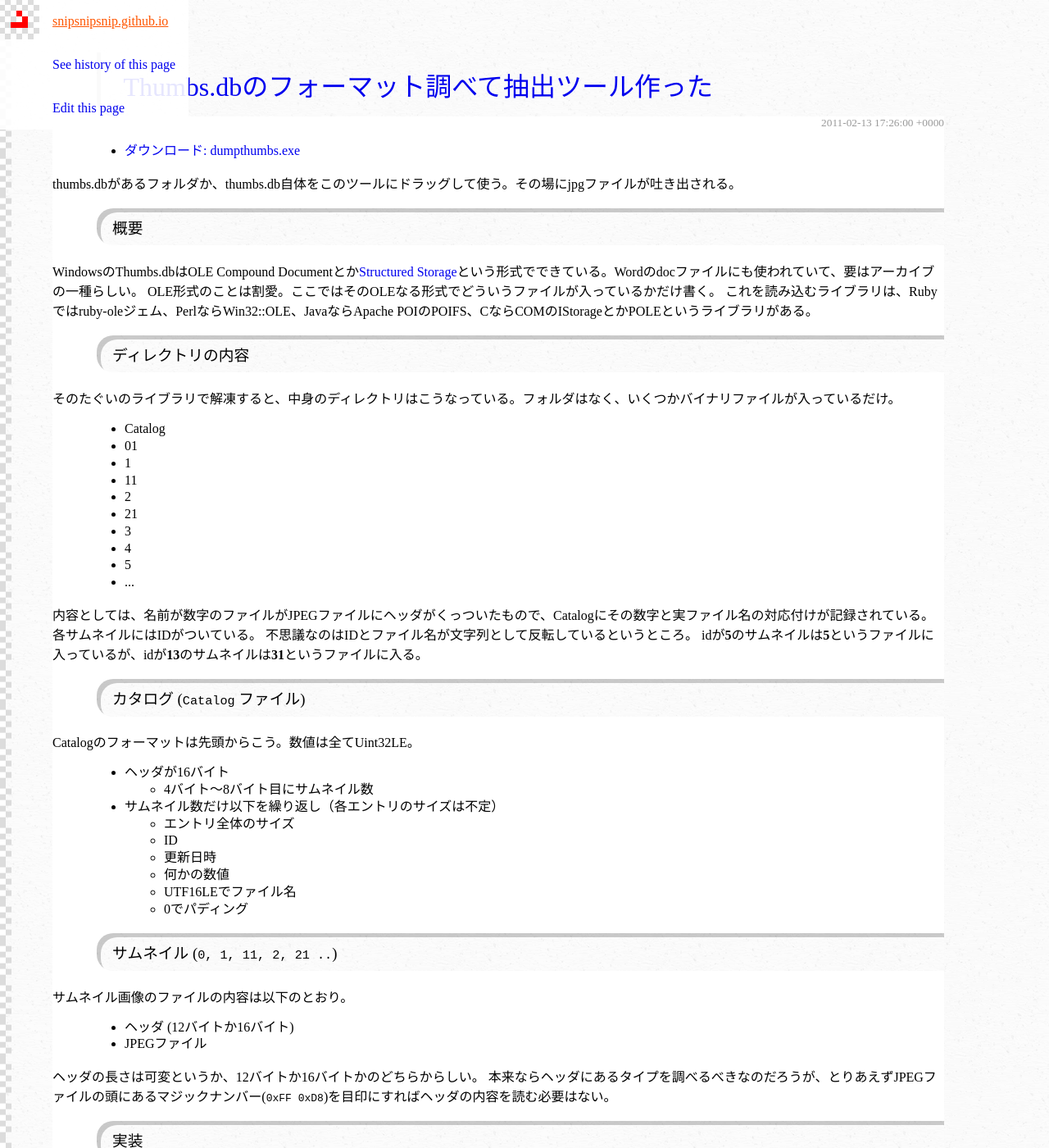
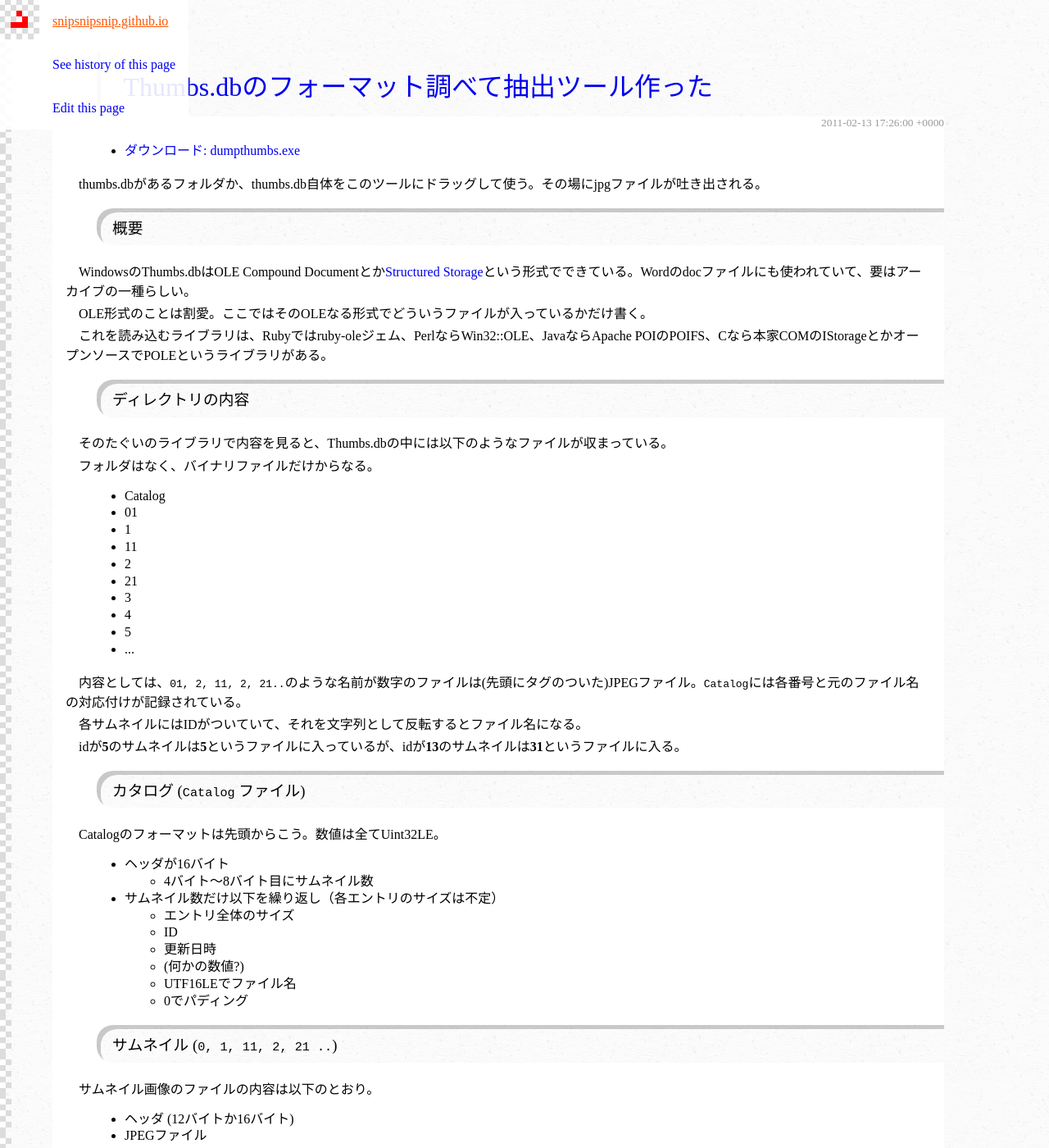
Before and after one commit to snipsnipsnip/snipsnipsnip.github.io, a Jekyll site: the page built from _posts/2011-02-14-format-of-a-thumbs-db-and-its-extractor.html, in a window 1280 px wide and 1400 px high. Shown: the whole window at 82% size. Built offline with Jekyll 4.4.1, drawn with Linux system fonts in a browser that asks for light colours; comment, search, counter and statistics services are not loaded; a style sheet for code colours, icons or effects is not loaded; some of the changed text lies outside the part shown.

Commit message:
Update 2011-02-14-format-of-a-thumbs-db-and-its-extractor.html

```diff
--- a/_posts/2011-02-14-format-of-a-thumbs-db-and-its-extractor.html
+++ b/_posts/2011-02-14-format-of-a-thumbs-db-and-its-extractor.html
@@ -2,22 +2,23 @@
 layout: page
 title: Thumbs.dbのフォーマット調べて抽出ツール作った
 date: 2011-02-14 02:26+0900
-excerpt: <a href="https://gist.github.com/raw/819809/7df6a9196a000caab8e9383b897a3d75ccb890b1/dumpthumbs.exe">dumpthumbs.exe</a><br/>要はアーカイブの一種らしい。
+excerpt: <a href="https://gist.github.com/raw/819809/7df6a9196a000caab8e9383b897a3d75ccb890b1/dumpthumbs.exe">dumpthumbs.exe</a><br/>要はjpgファイルをまとめたzipみたいな物らしい。
 ---
 <ul><li><a href="https://gist.github.com/raw/819809/7df6a9196a000caab8e9383b897a3d75ccb890b1/dumpthumbs.exe">ダウンロード: dumpthumbs.exe</a></li></ul>
 
-thumbs.dbがあるフォルダか、thumbs.db自体をこのツールにドラッグして使う。その場にjpgファイルが吐き出される。
+<p>thumbs.dbがあるフォルダか、thumbs.db自体をこのツールにドラッグして使う。その場にjpgファイルが吐き出される。
 
 <h3>概要</h3>
 
-WindowsのThumbs.dbはOLE Compound Documentとか<a href="http://msdn.microsoft.com/en-us/library/aa380369(VS.85).aspx">Structured Storage</a>という形式でできている。Wordのdocファイルにも使われていて、要はアーカイブの一種らしい。
+<p>WindowsのThumbs.dbはOLE Compound Documentとか<a href="http://msdn.microsoft.com/en-us/library/aa380369(VS.85).aspx">Structured Storage</a>という形式でできている。Wordのdocファイルにも使われていて、要はアーカイブの一種らしい。
 
-OLE形式のことは割愛。ここではそのOLEなる形式でどういうファイルが入っているかだけ書く。
+<p>OLE形式のことは割愛。ここではそのOLEなる形式でどういうファイルが入っているかだけ書く。
 
-これを読み込むライブラリは、Rubyではruby-oleジェム、PerlならWin32::OLE、JavaならApache POIのPOIFS、CならCOMのIStorageとかPOLEというライブラリがある。
+<p>これを読み込むライブラリは、Rubyではruby-oleジェム、PerlならWin32::OLE、JavaならApache POIのPOIFS、Cなら本家COMのIStorageとかオープンソースでPOLEというライブラリがある。
 
 <h3>ディレクトリの内容</h3>
-そのたぐいのライブラリで解凍すると、中身のディレクトリはこうなっている。フォルダはなく、いくつかバイナリファイルが入っているだけ。
+<p>そのたぐいのライブラリで内容を見ると、Thumbs.dbの中には以下のようなファイルが収まっている。
+<p>フォルダはなく、バイナリファイルだけからなる。
 <ul>
 	<li>Catalog</li>
 	<li>01</li>
@@ -30,15 +31,13 @@ OLE形式のことは割愛。ここではそのOLEなる形式でどういう
 	<li>5</li>
 	<li>...</li>
 </ul>
-内容としては、名前が数字のファイルがJPEGファイルにヘッダがくっついたもので、Catalogにその数字と実ファイル名の対応付けが記録されている。
+<p>内容としては、<tt>01, 2, 11, 2, 21..</tt>のような名前が数字のファイルは(先頭にタグのついた)JPEGファイル。<tt>Catalog</tt>には各番号と元のファイル名の対応付けが記録されている。
 
-各サムネイルにはIDがついている。
+<p>各サムネイルにはIDがついていて、それを文字列として反転するとファイル名になる。
 
-不思議なのはIDとファイル名が文字列として反転しているというところ。
-
-idが<strong>5</strong>のサムネイルは<strong>5</strong>というファイルに入っているが、idが<strong>13</strong>のサムネイルは<strong>31</strong>というファイルに入る。
+<p>idが<strong>5</strong>のサムネイルは<strong>5</strong>というファイルに入っているが、idが<strong>13</strong>のサムネイルは<strong>31</strong>というファイルに入る。
 <h3>カタログ (<tt>Catalog</tt> ファイル)</h3>
-Catalogのフォーマットは先頭からこう。数値は全てUint32LE。
+<p>Catalogのフォーマットは先頭からこう。数値は全てUint32LE。
 <ul>
 	<li>ヘッダが16バイト
 <ul>
@@ -50,39 +49,40 @@ Catalogのフォーマットは先頭からこう。数値は全てUint32LE。
 	<li>エントリ全体のサイズ</li>
 	<li>ID</li>
 	<li>更新日時</li>
-	<li>何かの数値</li>
+	<li>(何かの数値?)</li>
 	<li>UTF16LEでファイル名</li>
 	<li>0でパディング</li>
 </ul>
 </li>
 </ul>
 <h3>サムネイル (<tt>0, 1, 11, 2, 21 ..</tt>)</h3>
-サムネイル画像のファイルの内容は以下のとおり。
+<p>サムネイル画像のファイルの内容は以下のとおり。
 <ul>
 	<li>ヘッダ (12バイトか16バイト)</li>
 	<li>JPEGファイル</li>
 </ul>
 
-ヘッダの長さは可変というか、12バイトか16バイトかのどちらからしい。
+<p>ヘッダの長さは可変。12バイトか16バイトかのどちらからしい。
 
-本来ならヘッダにあるタイプを調べるべきなのだろうが、とりあえずJPEGファイルの頭にあるマジックナンバー(<tt>0xFF 0xD8</tt>)を目印にすればヘッダの内容を読む必要はない。
+<p>本来ならヘッダにあるタイプを調べるべきなのだろうが、とりあえずJPEGファイルの頭にあるマジックナンバー(<tt>0xFF 0xD8</tt>)を目印にすればヘッダの内容を読む必要はない。
 
 <h3>実装</h3>
-画像を吐き出すだけのツールを作るなら、流れはこうなる。
+<p>画像を吐き出すだけのツールを作るなら、流れはこうなる。
 <ul>
 	<li>Structured Storageのライブラリを使ってthumbs.dbを読み込む</li>
 	<li>Catalogファイルを取り出して上のフォーマットで解釈する</li>
 	<li>各ファイル名についてサムネイルを取り出し、JPEGファイルをその辺に書き出す</li>
 </ul>
-これをRubyとC++で書いた。
+<p>これをRubyとC++で書いた。
 <ul>
 	<li><a href="http://gist.github.com/818260">Ruby</a></li>
 	<li><a href="http://gist.github.com/819809">C++</a></li>
 	<li><a href="https://gist.github.com/raw/819809/7df6a9196a000caab8e9383b897a3d75ccb890b1/dumpthumbs.exe">dumpthumbs.exe: C++をコンパイルしたやつ</a></li>
 </ul>
 <h3>手抜き</h3>
-以上は<a href="http://libforensics.googlecode.com/">libforensics</a>というPythonのライブラリの<a href="http://www.google.com/codesearch/p?#yr8RazdpGoM/code/lf/win/shell/thumbsdb/objects.py"><tt>lf.win.shell.thumbsdb</tt>のコード</a>を読んだだけなので、このライブラリを使うのが一番早いかもしれない。
+<p>こういった解体処理をする必要があるのは元のファイル名が欲しいときだけで、サムネイル画像を取り出したいだけならまじめに読み込む必要はない。
 
-こういった解体処理をする必要があるのは元のファイル名が欲しいときだけで、サムネイル画像を取り出したいだけならまじめに読み込む必要はない。
+<p>無圧縮で暗号化もされていないので、thumbs.dbを普通に開き、JPEGのSOI(<tt>0xFF 0xD8</tt>)とEOI(<tt>0xFF 0xD9</tt>)を探して次々書き出せばすむ。
 
-無圧縮で暗号化もされていないので、thumbs.dbを普通に開き、JPEGのSOI(<tt>0xFF 0xD8</tt>)とEOI(<tt>0xFF 0xD9</tt>)を探して次々書き出せばすむ。
+<h3>参考</h3>
+<p>以上は<a href="http://libforensics.googlecode.com/">libforensics</a>というPythonのライブラリの<a href="http://www.google.com/codesearch/p?#yr8RazdpGoM/code/lf/win/shell/thumbsdb/objects.py"><tt>lf.win.shell.thumbsdb</tt>のコード</a>を読んだだけなので、このライブラリを使うのが一番早いかもしれない。
```
